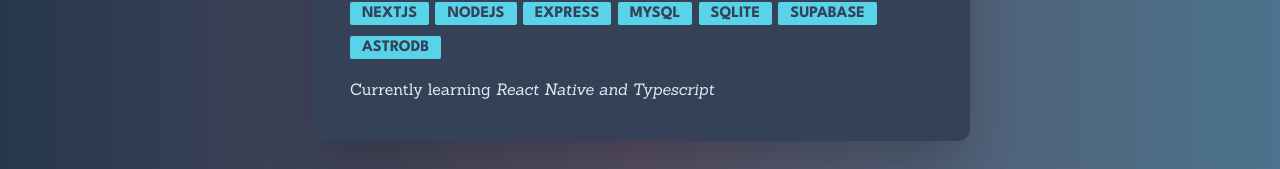
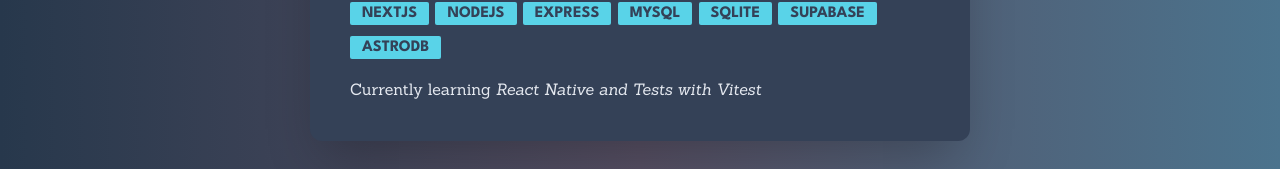
Before and after one commit to vinxcode/portfolio, an Astro site: page / in a window 1280 px wide. Shown: the part 594-763 px from the top of the page. Built offline with nearby package versions, Linux system fonts and the light colour scheme; Astro itself is replaced by a stand-in of ours.

Commit message:
Adding CL

```diff
--- a/src/components/Stack.astro
+++ b/src/components/Stack.astro
@@ -20,5 +20,5 @@
         <Technology name="SUPABASE"/>
         <Technology name="ASTRODB"/>
     </div>
-    <p class="text-base mt-4">Currently learning <span class="italic">React Native and Typescript</span></p>
+    <p class="text-base mt-4">Currently learning <span class="italic">React Native and Tests with Vitest</span></p>
 </section>
```
